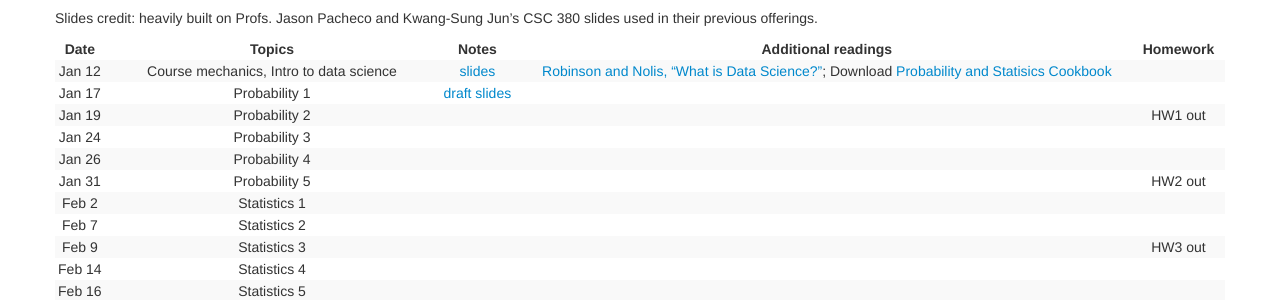
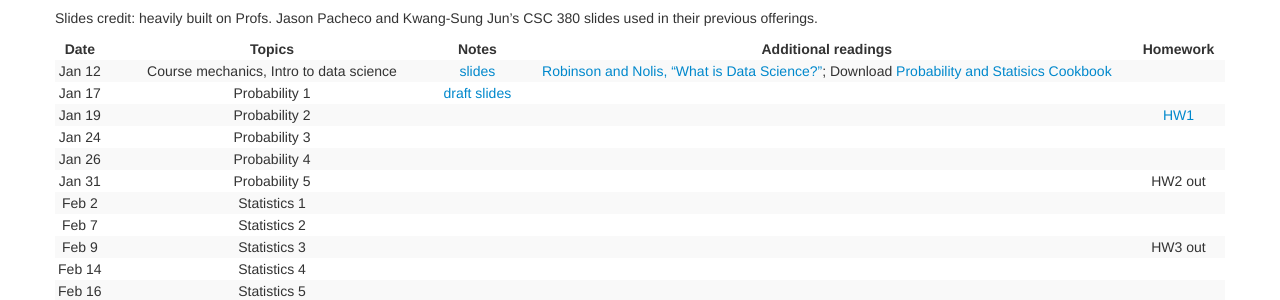
Before and after one commit to zcc1307/csc380-sp22, a Jekyll site: the page built from schedule.md, in a window 1280 px wide. Shown: the part 142-442 px from the top of the page. Built offline with Jekyll 4.4.1, drawn with Linux system fonts in a browser that asks for light colours.

Commit message:
Update schedule.md

```diff
--- a/schedule.md
+++ b/schedule.md
@@ -16,7 +16,7 @@ Slides credit: heavily built on Profs. Jason Pacheco and Kwang-Sung Jun's CSC 38
 |:------:|:---------------------------------------------------------------------------------------------------------------------:|:---------------------------------------------------------------------------:|:---:|:---:|
 | Jan 12 | Course mechanics, Intro to data science   | [slides](https://zcc1307.github.io/csc380-sp23/Slides/23s380%2001%20intro.pdf) | [Robinson and Nolis, "What is Data Science?"](http://www.pachecoj.com/courses/csc380_fall21/doc/what_is_data_science.pdf); Download [Probability and Statisics Cookbook](http://statistics.zone/)  |  |
 | Jan 17 |                                                      Probability 1                                                     |       [draft slides](https://zcc1307.github.io/csc380-sp23/Slides/23s380%2002%20probability_draft.pdf)                                                           |  |  |
-| Jan 19 |                                                      Probability 2                                                                   |                                                                             |  |  HW1 out |
+| Jan 19 |                                                      Probability 2                                                                   |                                                                             |  |  [HW1](https://zcc1307.github.io/csc380-sp23/hws/CSC_380_HW1.pdf) |
 | Jan 24 |                                                      Probability 3                                                                 |                                                                             |  |  |  |
 | Jan 26 |                                                      Probability 4                                                                 |                                                                             |  |  |  |
 | Jan 31 |                                                      Probability 5                                                       |                                                                             |  |  HW2 out |
```
